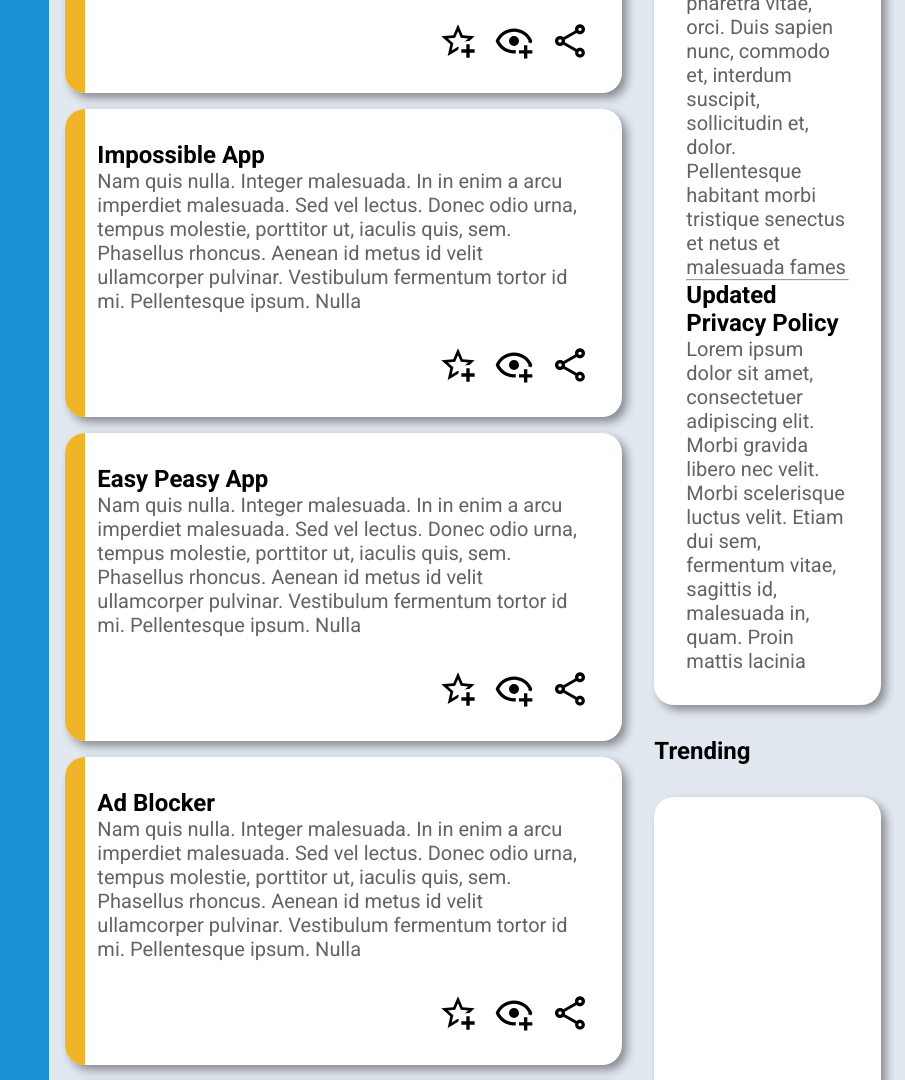
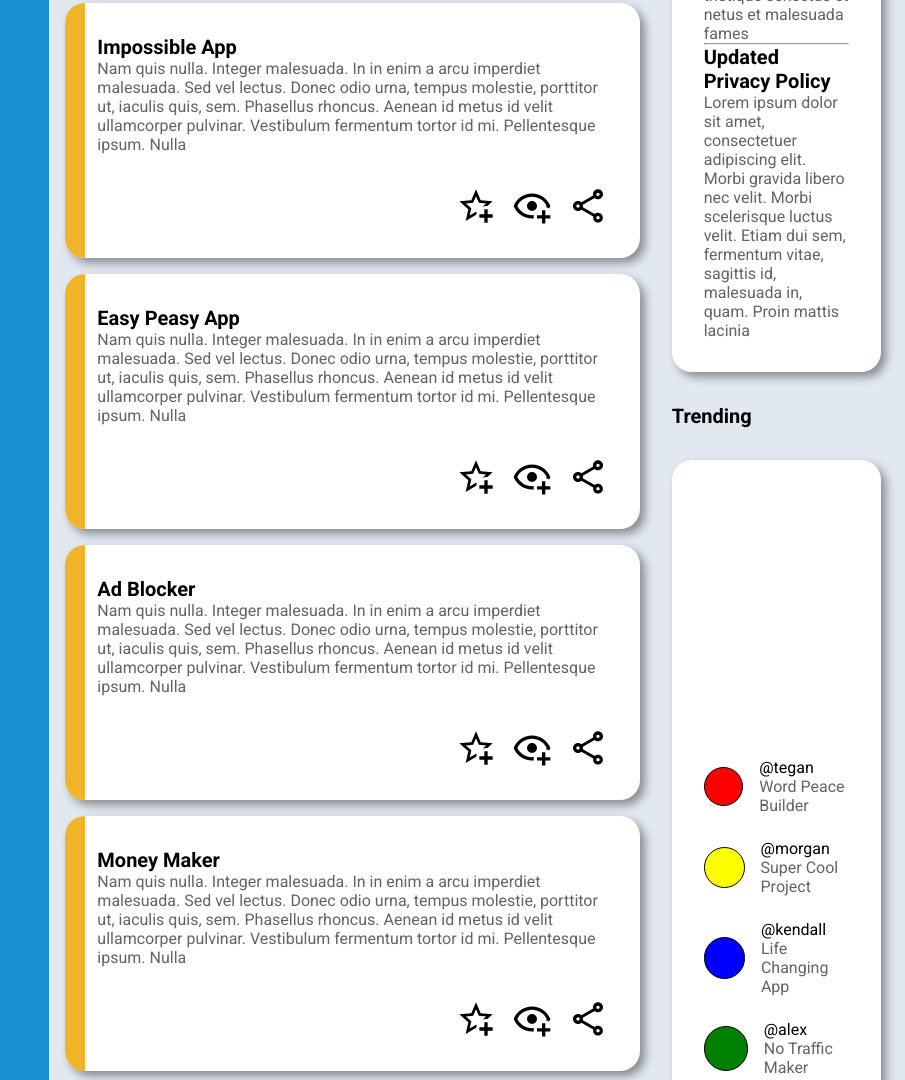
Before and after one commit to ArseneBerod/odin-admin-dashboard, a plain HTML site: page index.html in a window 1280 px wide. Shown: the part 850-1930 px from the top of the page, without its empty margins (375-1280 px from the left). Drawn offline with Linux system fonts and the light colour scheme.

Commit message:
Fix some font-size
Reduce the font size of most of the contents

```diff
--- a/css/style.css
+++ b/css/style.css
@@ -19,7 +19,7 @@ nav {
 	background-color: #1992d4;
 	color: white;
 	padding: 1.5rem 4rem;
-	font-size: 2rem;
+	font-size: 1.5rem;
 }
 
 nav .title{
@@ -155,7 +155,6 @@ main {
 }
 
 .projects-section > .content{
-	/* flex: 1; */
 	display: grid;
 	grid-template-columns: repeat(auto-fill, minmax(47ch, 1fr));
 	gap: 1rem;
@@ -167,7 +166,6 @@ main {
 	border-radius: 20px;
 	padding: 2rem;
 	box-shadow: 5px 5px 10px rgb(0, 0, 0, 0.4);
-	font-size: 1.25rem;
 	display: flex;
 	flex-direction: column;
 }
@@ -186,7 +184,7 @@ main {
 
 .project-card .title {
 	font-weight: bold;
-	font-size: 1.5rem;
+	font-size: 1.25rem;
 }
 
 .project-card .content {
@@ -211,7 +209,7 @@ main .announcements-section {
 
 .announcements-section > .title {
 	font-weight: bold;
-	font-size: 1.5rem;
+	font-size: 1.25rem;
 }
 
 .announcements-section > .content {
@@ -227,12 +225,11 @@ main .announcements-section {
 
 .announcement-item .title {
 	font-weight: bold;
-	font-size: 1.5rem;
+	font-size: 1.25rem;
 }
 
 .announcement-item .content {
 	color: #636363;
-	font-size: 1.25rem;
 }
 
 main .trending-section {
@@ -245,7 +242,7 @@ main .trending-section {
 
 .trending-section > .title {
 	font-weight: bold;
-	font-size: 1.5rem;
+	font-size: 1.25rem;
 }
 
 .trending-section > .content {
@@ -257,13 +254,12 @@ main .trending-section {
 	padding: 2rem;
 	border-radius: 20px;
 	box-shadow: 5px 5px 10px rgb(0, 0, 0, 0.4);
-	gap: 3rem;
+	gap: 1.5rem;
 }
 
 .trending-item {
 	display: flex;
 	align-items: center;
-	font-size: 1.25rem;
 	gap: 1rem;
 }
 
```
